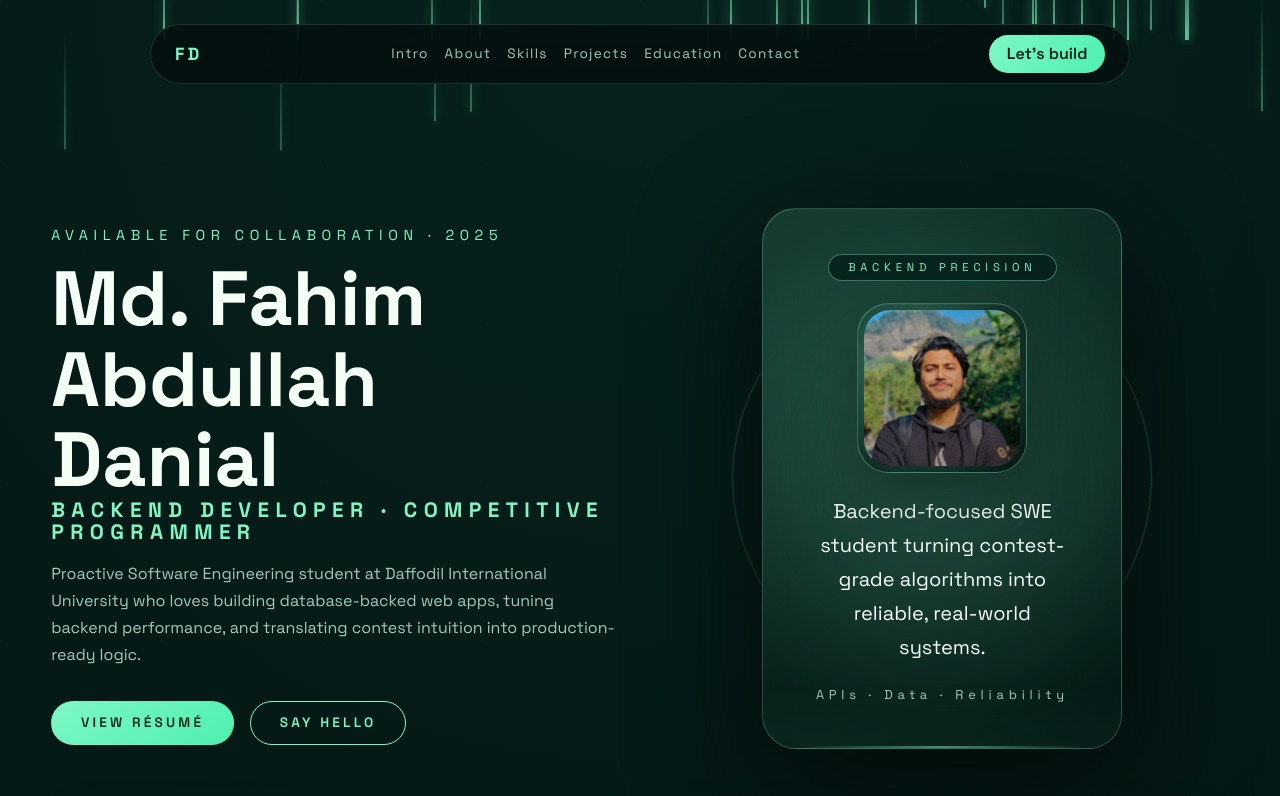
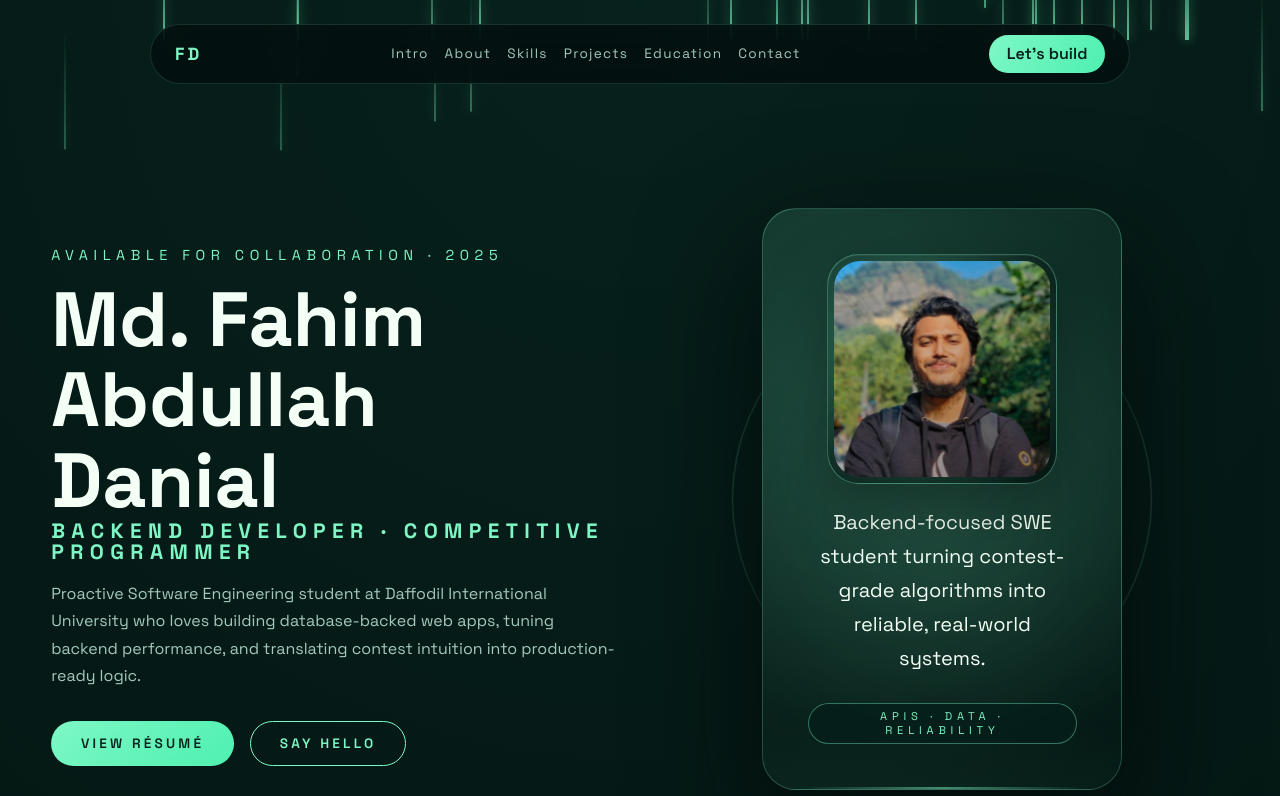
Before and after one commit to fahim-danial/Portfolio, a React (Vite) app: page / in a window 1280 px wide. Shown: the top 796 px of the page. Built offline with nearby package versions, Linux system fonts and the light colour scheme; a web font is replaced by a local one.

Commit message:
Update hero badge/meta and enlarge portrait

```diff
--- a/src/data/portfolio.js
+++ b/src/data/portfolio.js
@@ -1,7 +1,7 @@
 export const hero = {
   name: 'Md. Fahim Abdullah Danial',
   title: 'Backend Developer · Competitive Programmer',
-  badge: 'Backend Precision',
+  badge: '',
   meta: 'APIs · Data · Reliability',
   photo: '/profile.jpeg',
   photoAlt: 'Md. Fahim Abdullah Danial portrait',
--- a/src/sections/Contact.jsx
+++ b/src/sections/Contact.jsx
@@ -18,7 +18,10 @@ export function Contact() {
         viewport={{ amount: 0.4 }}
       >
         <div className="contact-details">
-          <p><span>Email</span>{contact.email}</p>
+          <p>
+            <span>Email</span>
+            <a href={`mailto:${contact.email}`}>{contact.email}</a>
+          </p>
           <p><span>Phone</span>{contact.phone}</p>
           <p><span>Location</span>{contact.location}</p>
         </div>
--- a/src/sections/Hero.jsx
+++ b/src/sections/Hero.jsx
@@ -47,7 +47,7 @@ export function Hero() {
             <span className="hero-core-glow" aria-hidden="true" />
             <div className="hero-scan" aria-hidden="true" />
             <div className="hero-core-content">
-              <span className="hero-core-label">{hero.badge}</span>
+              {hero.badge ? <span className="hero-core-label">{hero.badge}</span> : null}
               {hero.photo && (
                 <div className="hero-photo-frame">
                   <div className="hero-photo">
@@ -64,7 +64,7 @@ export function Hero() {
                 </div>
               )}
               <p>{hero.punchline}</p>
-              <span className="hero-core-meta">{hero.meta}</span>
+              <span className="hero-core-label hero-core-meta-pill">{hero.meta}</span>
             </div>
           </div>
         </motion.div>
--- a/src/styles/index.css
+++ b/src/styles/index.css
@@ -318,8 +318,8 @@ main {
 .hero-photo-frame {
   position: relative;
   isolation: isolate;
-  width: 170px;
-  height: 170px;
+  width: clamp(190px, 24vw, 230px);
+  height: clamp(190px, 24vw, 230px);
   margin: 0 auto;
   border-radius: 32px;
   padding: 6px;
@@ -331,6 +331,10 @@ main {
   transform-origin: 50% 50%;
   transition: transform 520ms cubic-bezier(0.2, 0.8, 0.2, 1);
   will-change: transform;
+}
+
+.hero-core-meta-pill {
+  margin-top: 0.35rem;
 }
 
 .hero-photo {
```
